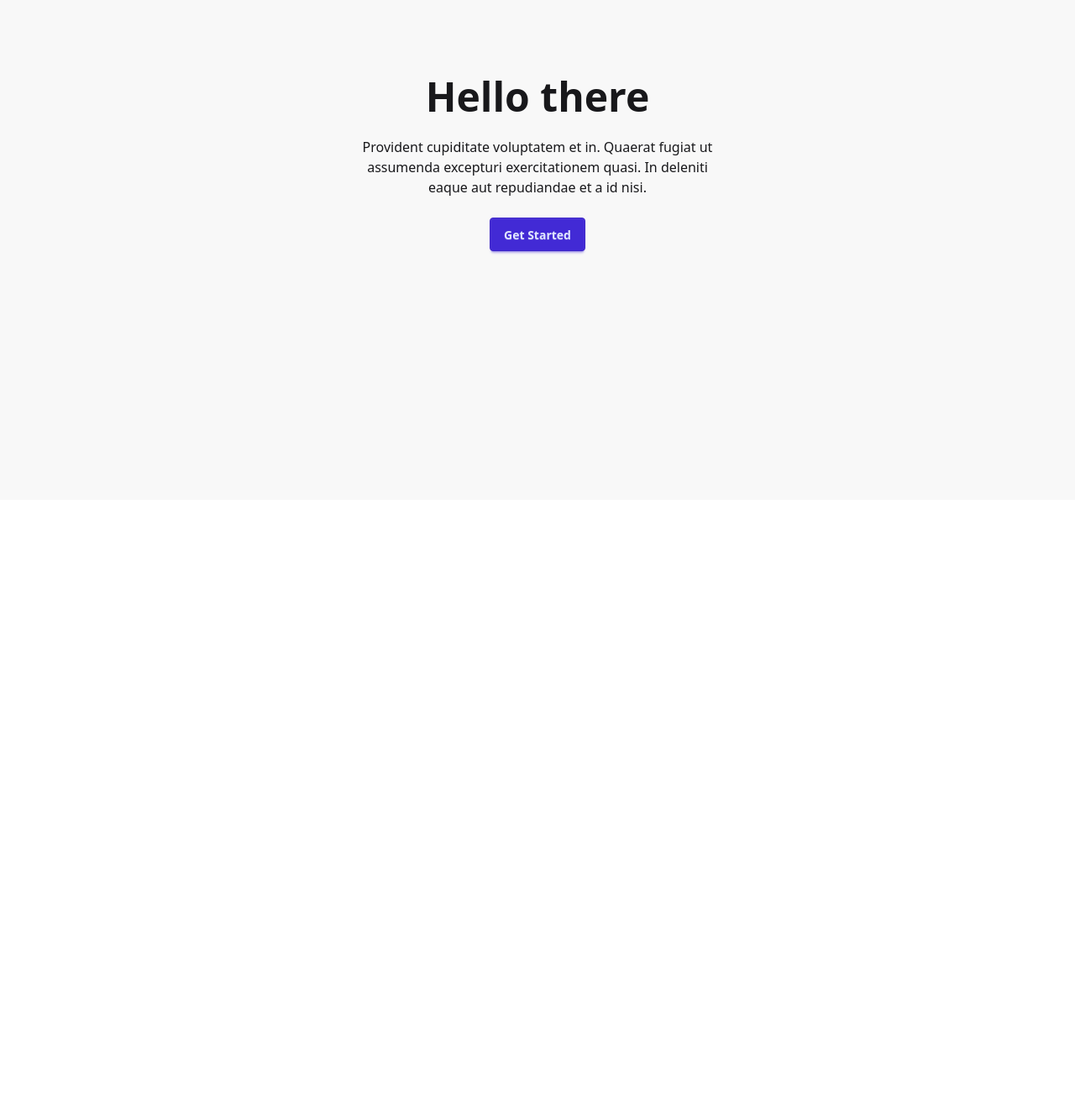
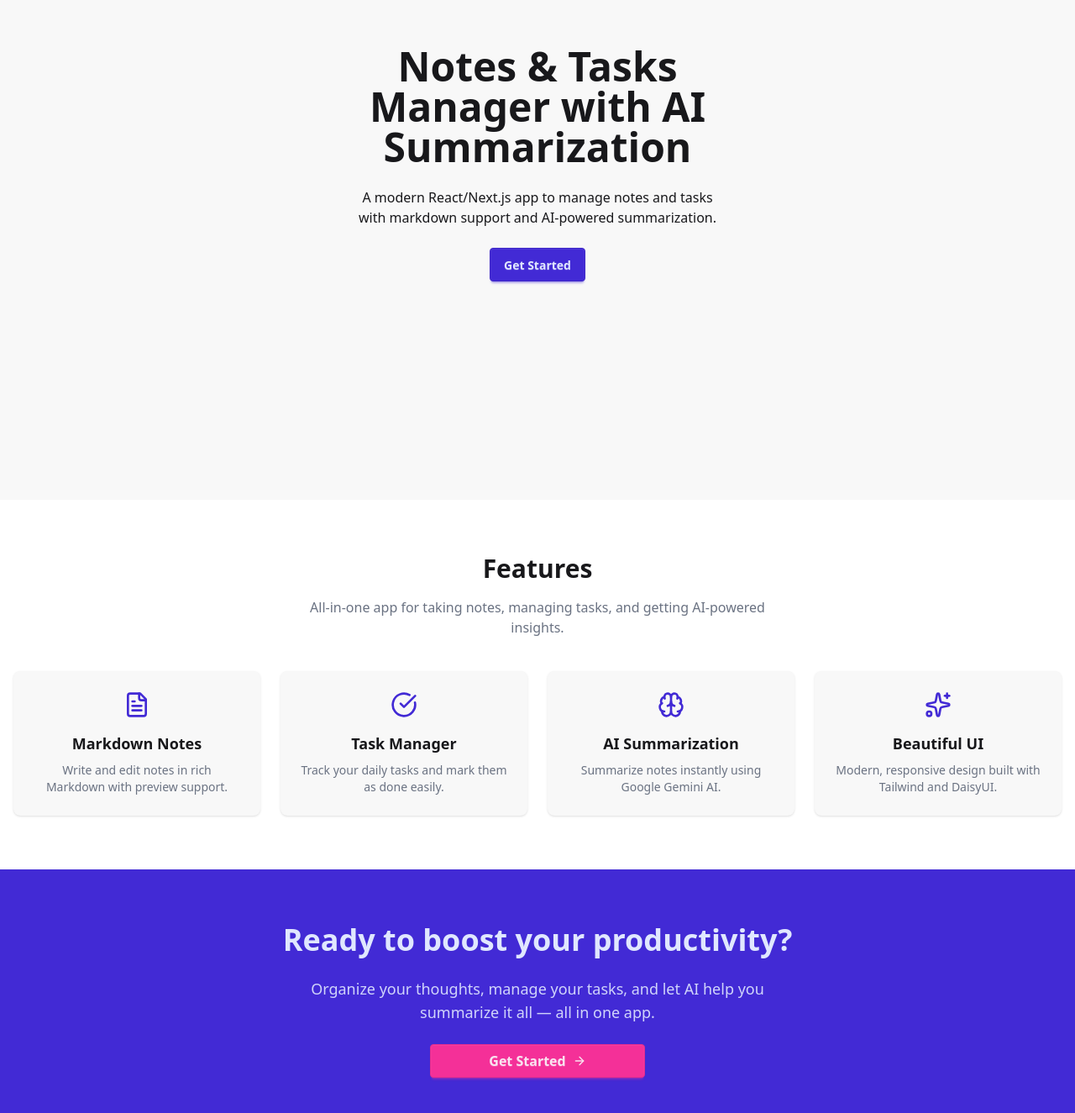
Before and after one commit to Fahimkhan9/My-Workspace--A-productivity-App, a Next.js app: page / in a window 1280 px wide. Shown: the part 269-1594 px from the top of the page at 84% size. Before the commit the page ends 864 px from the top, so only its background shows below. Built offline with nearby package versions, Linux system fonts and the light colour scheme; no server answers.

Commit message:
add feature and cta section

```diff
--- a/package.json
+++ b/package.json
@@ -14,6 +14,7 @@
     "axios": "^1.10.0",
     "bcrypt": "^6.0.0",
     "jsonwebtoken": "^9.0.2",
+    "lucide-react": "^0.525.0",
     "mongoose": "^8.16.3",
     "next": "15.3.5",
     "next-auth": "^4.24.11",
--- a/src/app/page.tsx
+++ b/src/app/page.tsx
@@ -1,22 +1,16 @@
+import CTASection from '@/components/homepage/CTASection'
+import FeaturesSection from '@/components/homepage/FeatureSection'
+import HeroSection from '@/components/homepage/HeroSection'
+
 import React from 'react'
 
 function HomePage() {
   return (
-    <div>
-
-      <div className="hero bg-base-200 min-h-screen">
-  <div className="hero-content text-center">
-    <div className="max-w-md">
-      <h1 className="text-5xl font-bold">Hello there</h1>
-      <p className="py-6">
-        Provident cupiditate voluptatem et in. Quaerat fugiat ut assumenda excepturi exercitationem
-        quasi. In deleniti eaque aut repudiandae et a id nisi.
-      </p>
-      <button className="btn btn-primary">Get Started</button>
-    </div>
-  </div>
-</div>
-    </div>
+    <>
+     <HeroSection/>
+     <FeaturesSection/>
+     <CTASection/>
+    </>
   )
 }
 
--- /dev/null
+++ b/src/components/homepage/CTASection.tsx
@@ -0,0 +1,20 @@
+'use client';
+
+import { ArrowRight } from 'lucide-react';
+
+export default function CTASection() {
+  return (
+    <section className="bg-primary text-primary-content py-16">
+      <div className="container mx-auto px-4 text-center space-y-6">
+        <h2 className="text-4xl font-bold">Ready to boost your productivity?</h2>
+        <p className="max-w-xl mx-auto text-lg opacity-90">
+          Organize your thoughts, manage your tasks, and let AI help you summarize it all — all in one app.
+        </p>
+        <a href="/dashboard" className="btn btn-secondary btn-wide text-base flex items-center justify-center gap-2 mx-auto">
+          Get Started
+          <ArrowRight className="w-4 h-4" />
+        </a>
+      </div>
+    </section>
+  );
+}
--- /dev/null
+++ b/src/components/homepage/FeatureSection.tsx
@@ -0,0 +1,48 @@
+'use client';
+
+import { Sparkles, FileText, CheckCircle, Brain } from 'lucide-react';
+
+const features = [
+  {
+    icon: <FileText className="w-8 h-8 text-primary" />,
+    title: 'Markdown Notes',
+    desc: 'Write and edit notes in rich Markdown with preview support.',
+  },
+  {
+    icon: <CheckCircle className="w-8 h-8 text-primary" />,
+    title: 'Task Manager',
+    desc: 'Track your daily tasks and mark them as done easily.',
+  },
+  {
+    icon: <Brain className="w-8 h-8 text-primary" />,
+    title: 'AI Summarization',
+    desc: 'Summarize notes instantly using Google Gemini AI.',
+  },
+  {
+    icon: <Sparkles className="w-8 h-8 text-primary" />,
+    title: 'Beautiful UI',
+    desc: 'Modern, responsive design built with Tailwind and DaisyUI.',
+  },
+];
+
+export default function FeaturesSection() {
+  return (
+    <section className="bg-base-100 py-16">
+      <div className="container mx-auto px-4 text-center">
+        <h2 className="text-3xl font-bold mb-4">Features</h2>
+        <p className="text-gray-500 max-w-xl mx-auto mb-10">
+          All-in-one app for taking notes, managing tasks, and getting AI-powered insights.
+        </p>
+        <div className="grid sm:grid-cols-2 md:grid-cols-4 gap-6">
+          {features.map((f, idx) => (
+            <div key={idx} className="card bg-base-200 shadow hover:shadow-lg transition duration-300 p-6">
+              <div className="mb-4 flex justify-center">{f.icon}</div>
+              <h3 className="text-lg font-semibold">{f.title}</h3>
+              <p className="text-sm text-gray-500 mt-2">{f.desc}</p>
+            </div>
+          ))}
+        </div>
+      </div>
+    </section>
+  );
+}
--- /dev/null
+++ b/src/components/homepage/HeroSection.tsx
@@ -0,0 +1,22 @@
+import React from 'react'
+import Link from 'next/link'
+function HeroSection() {
+  return (
+    <div className="hero bg-base-200 min-h-screen">
+  <div className="hero-content text-center">
+    <div className="max-w-md">
+      <h1 className="text-5xl font-bold">Notes & Tasks Manager with AI Summarization</h1>
+      <p className="py-6">
+        A modern React/Next.js app to manage notes and tasks with markdown support and AI-powered summarization.
+      </p>
+      <Link href='/dashboard/notes'>
+       <button className="btn btn-primary">Get Started</button>
+      </Link>
+
+    </div>
+  </div>
+</div>
+  )
+}
+
+export default HeroSection
```
Also changed, not shown: 1 other file (tests, documents, lock files or other folders).
